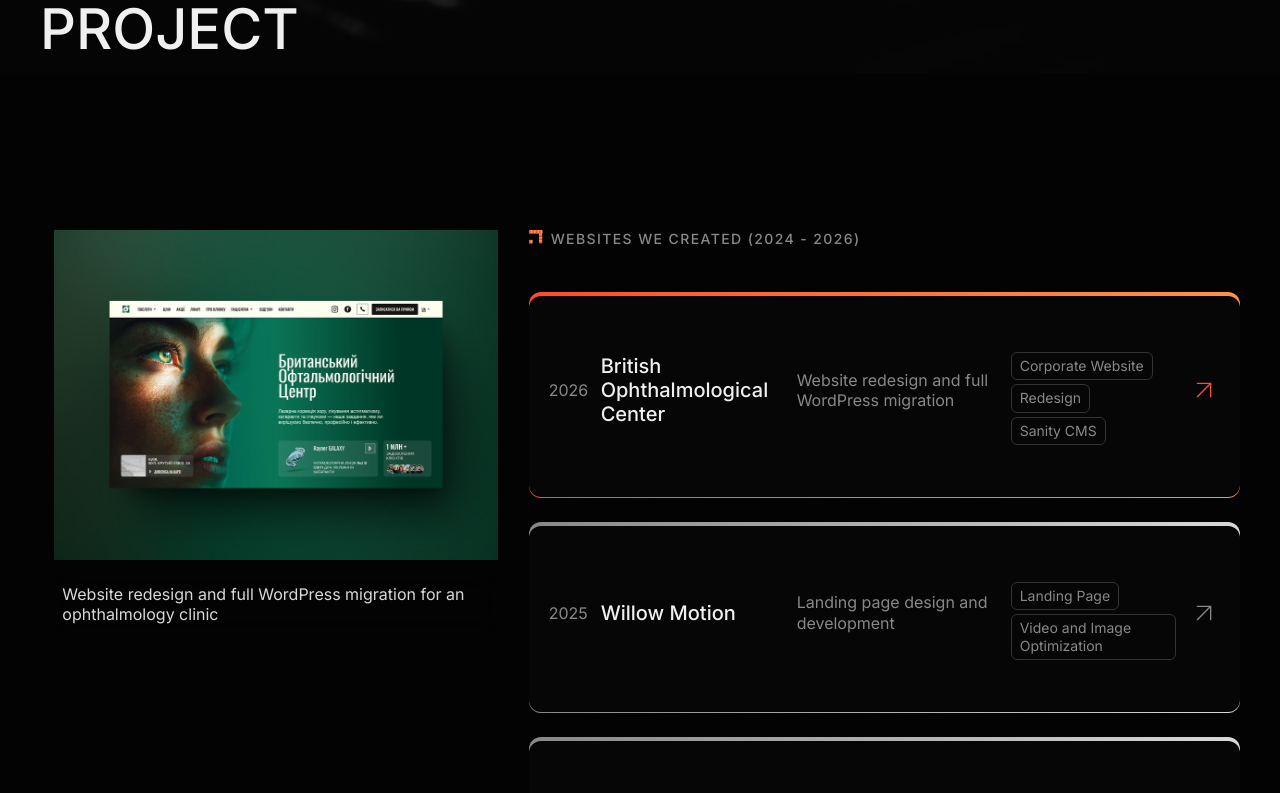
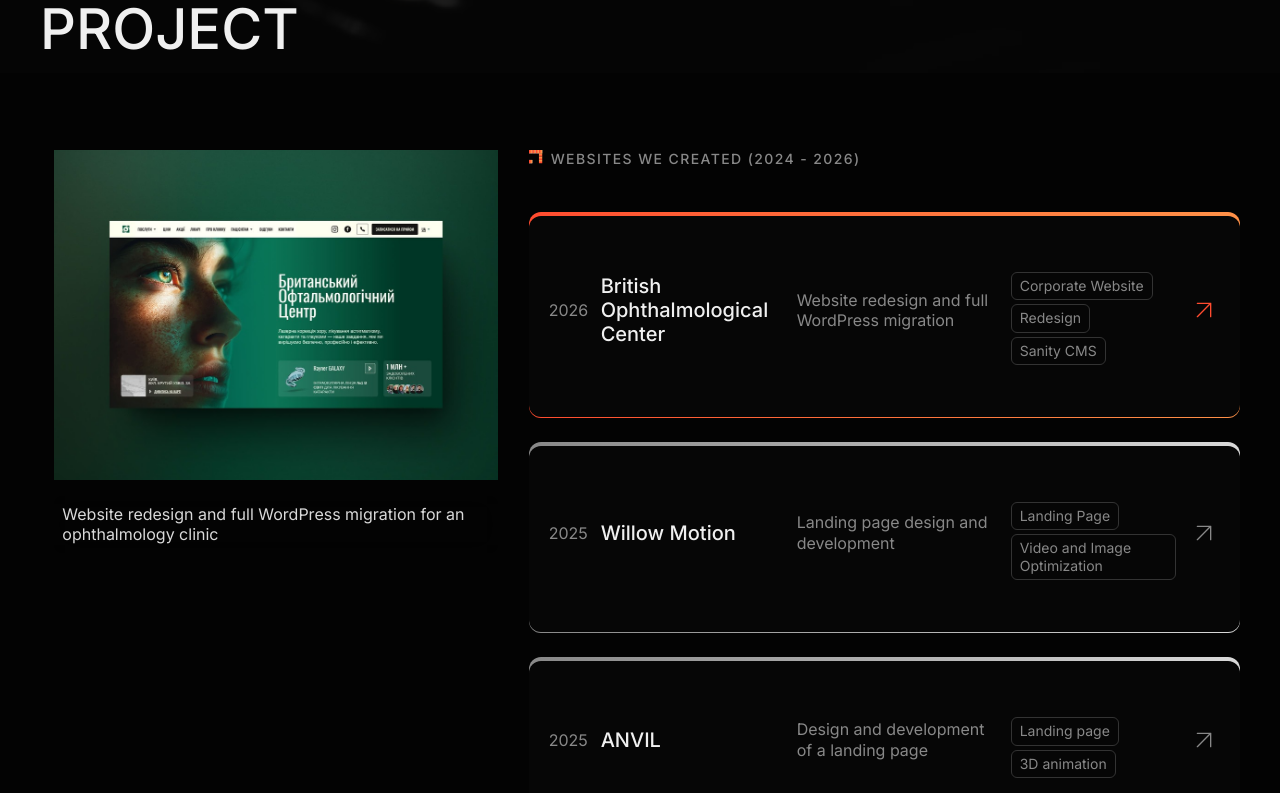
Before and after one commit to IraMira333/dezdevteam, a Next.js app: page /en in a window 1280 px wide. Shown: the part 727-1520 px from the top of the page. Built offline with nearby package versions, Linux system fonts and the light colour scheme.

Commit message:
Fixed margins

```diff
--- a/src/components/main/hero/Hero.tsx
+++ b/src/components/main/hero/Hero.tsx
@@ -21,7 +21,7 @@ export const Hero = () => {
             {t("text")}
           </p>
         </div>
-        <div className="tab:w-[56%] prepc:w-[65%] tab:mb-0 tab:ml-auto tab:mr-0 relative mx-auto mb-26.5 aspect-[125/100] h-auto w-full">
+        <div className="tab:w-[56%] prepc:w-[65%] tab:ml-auto tab:mr-0 relative mx-auto aspect-[125/100] h-auto w-full">
           <FloatingGallery />
           <div className="absolute right-20 -bottom-20 hidden">
             <GlowButton text="Дивитись проєкт" />
--- a/src/components/main/hero/ProjectsList.tsx
+++ b/src/components/main/hero/ProjectsList.tsx
@@ -61,7 +61,7 @@ export const ProjectsList = ({
   return (
     <div
       id="projects"
-      className="tab:flex tab:gap-4 pc:gap-8 tab:pb-16 prepc:pb-8 tab:justify-between pt-28"
+      className="tab:flex tab:gap-4 pc:gap-8 tab:pb-16 prepc:pb-8 tab:justify-between pt-8"
     >
       <ProjectImage
         title={activeProject.en.title}
```
